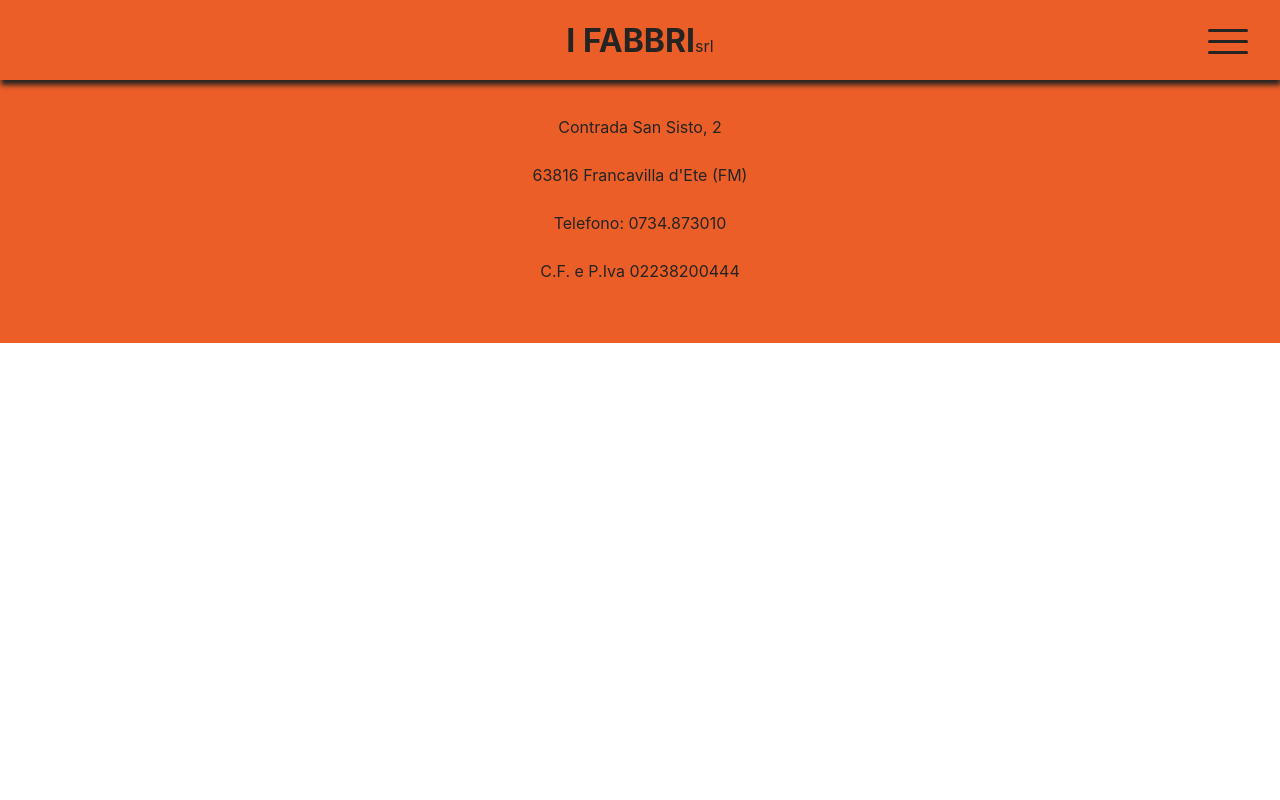
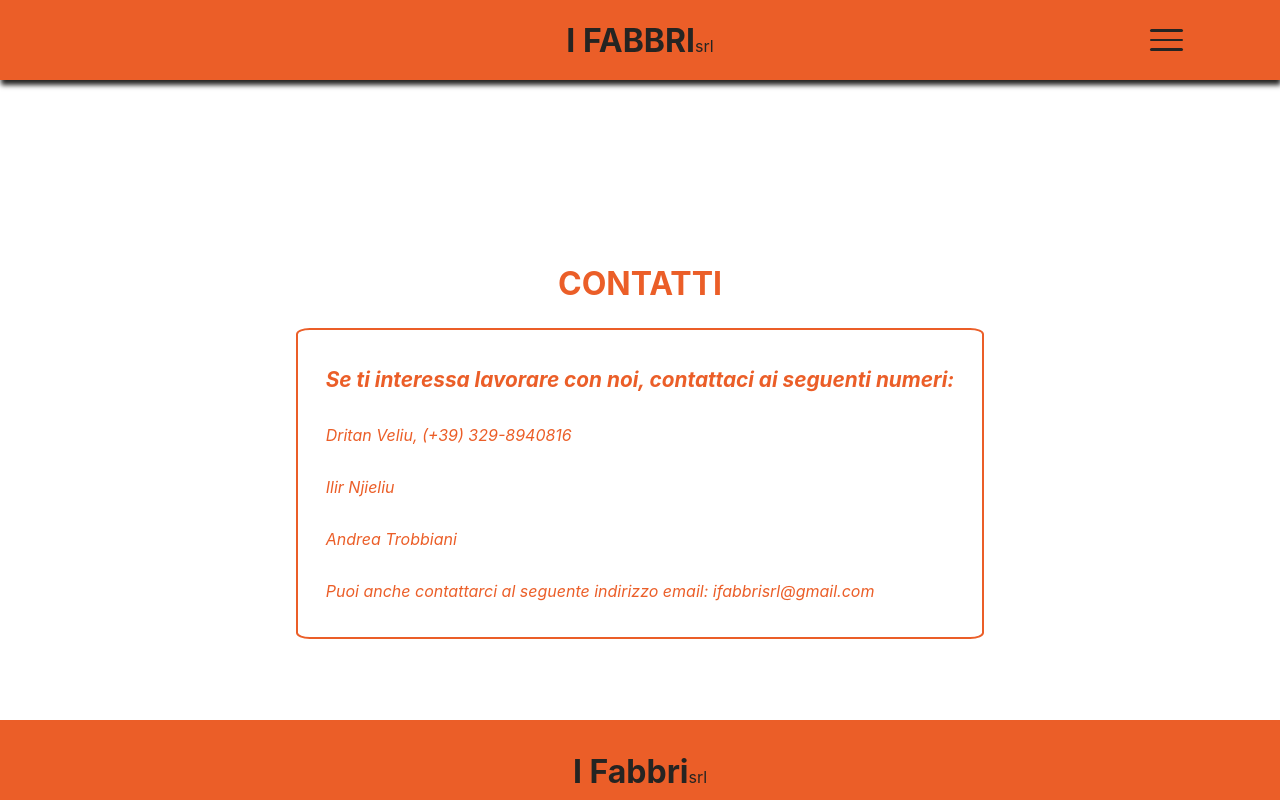
Before and after one commit to Zekel97/i-fabbri-app, a React (Create React App) app in the folder frontend/: page /contatti in a window 1280 px wide. Shown: the top 800 px of the page. Built offline with nearby package versions, Linux system fonts and the light colour scheme.

Commit message:
Implemented main navigation

```diff
--- a/frontend/src/assets/components/Contatti.js
+++ b/frontend/src/assets/components/Contatti.js
@@ -2,26 +2,26 @@ import '../styles/Contatti.css';
 
 function Contatti() {
     return(
-        <div class="contatti">
-            <div class="title">
+        <div className="contatti">
+            <div className="title">
                 <h1>CONTATTI</h1>
             </div>
-            <div class="info-body">
+            <div className="info-body">
 
-                <p class="info-i">
+                <p className="info-i">
                     Se ti interessa lavorare con noi, contattaci ai seguenti numeri:
                 </p>
-                <p class="info">
+                <p className="info">
                     Dritan Veliu, (+39) 329-8940816
                 </p>
-                <p class="info">
+                <p className="info">
                     Ilir Njieliu
                 </p>
-                <p class="info">
+                <p className="info">
                     Andrea Trobbiani
                 </p>
 
-                <p class="info">
+                <p className="info">
                     Puoi anche contattarci al seguente indirizzo email:
                     ifabbrisrl@gmail.com
                  </p>
--- a/frontend/src/assets/components/Header.js
+++ b/frontend/src/assets/components/Header.js
@@ -1,6 +1,38 @@
 import '../styles/Header.css';
+import { Link } from "react-router-dom";
+import React, { useState } from 'react';
 
 function Header() {
+  const [menuOpen, setMenu] = useState(false);
+
+  function buttonClick(e)
+  {
+    setMenu(!menuOpen);
+  }
+
+  function Benvenuto()
+  {
+    if (menuOpen) {
+      return  <div className="nav">
+                <ul>
+                  <li>
+                    <Link to="/">Homepage</Link>
+                    </li>
+                  <li>
+                    <Link to="/residenziale">Residenziale</Link>
+                  </li>
+                  <li>
+                    <Link to="/industriale">Industriale</Link>
+                  </li>
+                  <li>
+                    <Link to="/contatti">Contatti</Link>
+                  </li>
+                </ul>
+              </div>;
+    }
+    return null;
+  }
+
   return (
     <header>
         <div className="title">
@@ -8,18 +40,10 @@ function Header() {
           <span>srl</span>
         </div>
 
-         <div className="menu">
+         <button type="button" onClick={buttonClick} className={"menu " + (menuOpen ? 'open' : 'closed')}>
           <div className="burger"></div>
-          <div className="nav">
-            <ul>
-              <li><a href="#">Homepage</a></li>
-              <li><a href="#">Residenziale</a></li>
-              <li><a href="#">Industriale</a></li>
-              <li><a href="#">Contatti</a></li>
-            </ul>
-          </div>
-         </div>
-
+         </button>
+         <Benvenuto />
     </header>
   );
 }
--- a/frontend/src/assets/components/Homepage.js
+++ b/frontend/src/assets/components/Homepage.js
@@ -3,19 +3,17 @@ import '../styles/Homepage.css';
 
 function Homepage() {
     return(
-        <div class="circle">
-            <div class="circle-left">
-                <h2 class="text">
+        <div className="circle">
+            <div className="circle-left">
+                <h2 className="text">
                     <Link to="/residenziale">Residenziale</Link>
                 </h2>
-
             </div>
-            <div class="circle-right">
-                <h2 class="text">
-                    Industriale
+            <div className="circle-right">
+                <h2 className="text">
+                <Link to="/industriale">Industriale</Link>
                 </h2>
             </div>
-
         </div>
 
     );
--- a/frontend/src/assets/components/Industriale.js
+++ b/frontend/src/assets/components/Industriale.js
@@ -2,12 +2,12 @@ import '../styles/Industriale.css';
 
 function Industriale() {
     return(
-        <div class="industriale">
-            <div class="title">
+        <div className="industriale">
+            <div className="title">
                 <h1>INDUSTRIALE</h1>
             </div>
 
-            <div class="photo-grid">
+            <div className="photo-grid">
                 <img src="https://picsum.photos/200/500" alt="" />
                 <img src="https://picsum.photos/800/400" alt="" />
                 <img src="https://picsum.photos/500/500" alt="" />
--- a/frontend/src/assets/components/Residenziale.js
+++ b/frontend/src/assets/components/Residenziale.js
@@ -2,12 +2,12 @@ import '../styles/Residenziale.css';
 
 function Residenziale() {
     return(
-        <div class="residenziale">
-            <div class="title">
+        <div className="residenziale">
+            <div className="title">
                 <h1>RESIDENZIALE</h1>
             </div>
 
-            <div class="photo-grid">
+            <div className="photo-grid">
                 <img src="https://picsum.photos/200/500" alt="" />
                 <img src="https://picsum.photos/800/400" alt="" />
                 <img src="https://picsum.photos/500/500" alt="" />
--- a/frontend/src/assets/styles/Contatti.css
+++ b/frontend/src/assets/styles/Contatti.css
@@ -6,6 +6,7 @@
 
 .contatti{
     position: relative;
+    padding: 10em;
     top: 5em;
     display: flex;
     flex-direction: column;
--- a/frontend/src/assets/styles/Header.css
+++ b/frontend/src/assets/styles/Header.css
@@ -36,8 +36,22 @@ header > .title {
 
 header > .menu {
     position: absolute;
-    right: 1em;
+    right: 7em;
+    height: 3em;
+    width: 3em;
+    display: flex;
+    justify-content: center;
+    align-items: center;
+    background-color: transparent;
+    border: transparent;
+    border-radius: 25%;
 }
+
+header > .menu:hover,
+header > .open {
+    background-color: var(--background-color);
+}
+
 
 .burger {
     display: block;
@@ -46,8 +60,7 @@ header > .menu {
     width: 2.5em;
     height: .2em;
     border-radius: 45px;
-    top: 0em;
-    right: 1em;
+
     background-color: var(--font-color);
 }
 
@@ -76,5 +89,32 @@ header > .menu {
 }
 
 .nav {
-    display: none;
+    position: absolute;
+    right: 0;
+    top: 5em;
+    padding: 5em;
+    background-color: var(--main-color);
+    height: calc(100vh - 5em);
+    width: 15vw;
 }
+
+.nav > ul {
+    list-style: none;
+}
+
+.nav li {
+    margin-bottom: 3em;
+    font-size: 1.5em;
+    font-weight: bold;
+    text-transform: uppercase;
+}
+
+.nav li > a {
+    color: var(--font-color);
+    text-decoration: none;
+}
+
+.nav li > a:hover {
+    color: var(--background-color);
+    text-decoration: underline;
+}
--- a/frontend/src/index.js
+++ b/frontend/src/index.js
@@ -3,7 +3,7 @@ import ReactDOM from 'react-dom';
 import {
   BrowserRouter,
   Routes,
-  Route
+  Route,
 } from "react-router-dom";
 import './assets/styles/index.css';
 import App from './assets/pages/App';
@@ -18,11 +18,14 @@ import Contatti from './assets/components/Contatti';
 
 ReactDOM.render(
   <React.StrictMode>
+    <BrowserRouter>
     <Header />
-    <BrowserRouter>
+
       <Routes>
         <Route path="/" element={<Homepage />} />
         <Route path="/residenziale" element={<Residenziale />} />
+        <Route path="/industriale" element={<Industriale />} />
+        <Route path="/contatti" element={<Contatti />} />
       </Routes>
     </BrowserRouter>
     <Footer />
```
